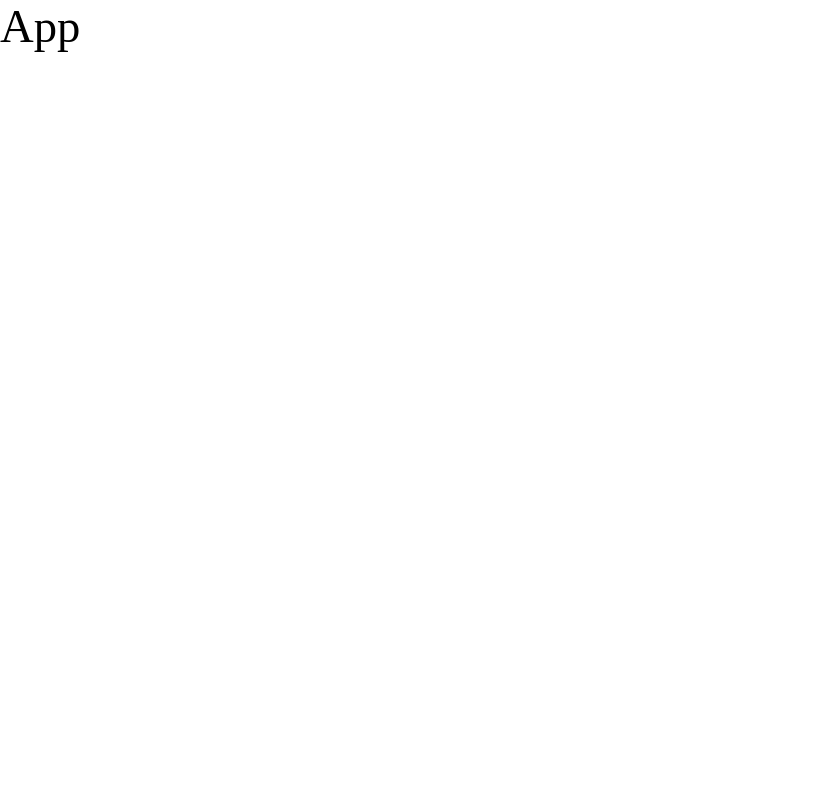
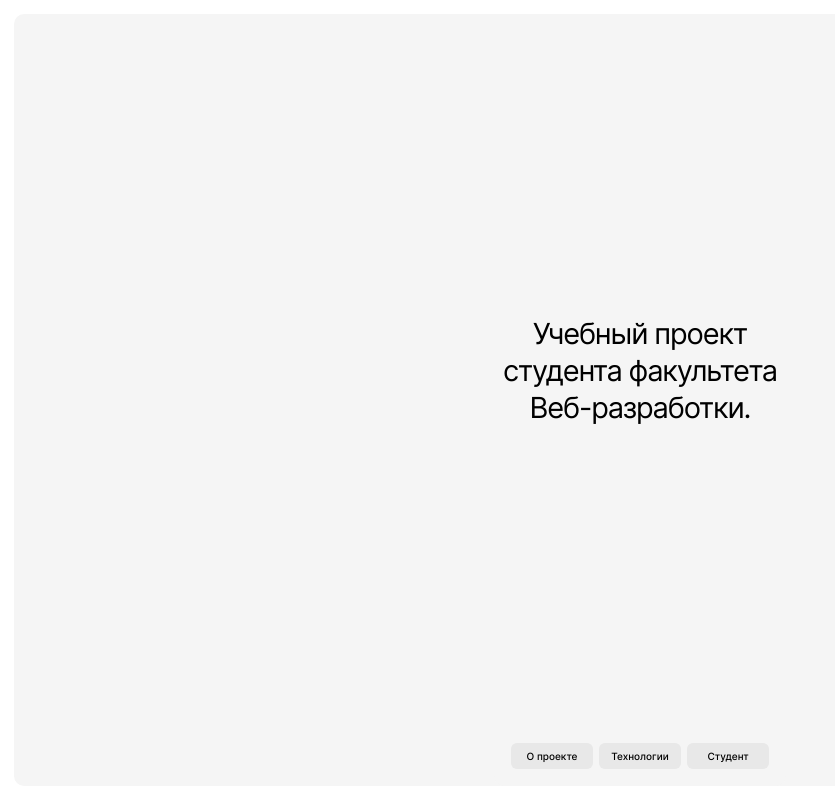
Before and after one commit to calorifer75/movies-explorer-frontend, a React (Create React App) app: page / in a window 1280 px wide. Shown: the whole page, without its empty margins (0-835 px from the left). Built offline with nearby package versions, Linux system fonts and the light colour scheme.

Commit message:
Компоненты Main, Promo, NavTab - 320

```diff
--- a/src/components/App/App.css
+++ b/src/components/App/App.css
@@ -1,3 +1,12 @@
-body {
-  font-size: 35pt;
+.page {
+  display: flex;
+  flex-direction: column;
+  align-items: center;
+  min-height: 100vh;
+  -moz-osx-font-smoothing: grayscale;
+  -webkit-font-smoothing: antialiased;
+  -webkit-text-size-adjust: 100%;
+  -ms-text-size-adjust: 100%;
+  -moz-text-size-adjust: 100%;
+  text-rendering: optimizeLegibility;
 }
--- a/src/components/App/App.js
+++ b/src/components/App/App.js
@@ -1,8 +1,11 @@
 import './App.css';
+import Main from '../Main/Main';
 
 function App() {
   return (
-    <div>App</div>
+    <div className='page'>
+      <Main />
+    </div>
   );
 }
 
--- /dev/null
+++ b/src/components/Main/Main.css
@@ -0,0 +1,3 @@
+.main {
+  background-color: #FAFAFA;
+}
--- /dev/null
+++ b/src/components/Main/Main.js
@@ -0,0 +1,10 @@
+import './Main.css';
+import Promo from '../Promo/Promo';
+
+function Main() {
+  return (
+    <Promo/>
+  );
+}
+
+export default Main;
--- /dev/null
+++ b/src/components/NavTab/NavTab.css
@@ -0,0 +1,41 @@
+.nav-tab {
+  background-color: #F5F5F5;
+  border-radius: 0 0 10px 10px;
+  padding: 17px;
+}
+
+.nav-tab__items {
+  margin: 0;
+  padding: 0;
+  list-style: none;
+  display: flex;
+  justify-content: center;
+}
+
+.nav-tab__item {
+  display: inline-block;
+  margin-right: 6px;
+  background: #E8E8E8;
+  border-radius: 6px;
+  width: 82px;
+  height: 26px;
+}
+
+.nav-tab__item:last-child {
+  margin-right: 0;
+}
+
+.nav-tab__link {
+  font-family: Inter;
+  font-style: normal;
+  font-weight: 500;
+  font-size: 10px;
+  line-height: 16px;
+  color: #000000;
+  text-decoration: none;
+  width: 100%;
+  height: 100%;
+  display: flex;
+  justify-content: center;
+  align-items: center;
+}
--- /dev/null
+++ b/src/components/NavTab/NavTab.js
@@ -0,0 +1,21 @@
+import './NavTab.css';
+
+function NavTab() {
+  return (
+    <nav className='nav-tab'>
+      <ul className='nav-tab__items'>
+        <li className='nav-tab__item'>
+          <a className='nav-tab__link' href='#about-project'>О проекте</a>
+        </li>
+        <li className='nav-tab__item'>
+          <a className='nav-tab__link' href='#techs'>Технологии</a>
+        </li>
+        <li className='nav-tab__item'>
+          <a className='nav-tab__link' href='#about-me'>Студент</a>
+        </li>
+      </ul>
+    </nav>
+  );
+}
+
+export default NavTab;
--- /dev/null
+++ b/src/components/Promo/Promo.css
@@ -0,0 +1,34 @@
+.promo {
+  width: 100%;
+  flex: 1 0 auto;
+  display: flex;
+  flex-direction: column;
+}
+
+.promo__text-wrapper {
+  flex: 1 0 auto;
+  display: flex;
+  flex-direction: column;
+  justify-content: center;
+  align-items: center;
+  background-color: #F5F5F5;
+  border-radius: 10px;
+  margin: 14px;
+}
+
+.promo__text-banner {
+  display: flex;
+  flex-direction: column;
+  justify-content: center;
+  flex: 1 0 auto;
+  font-family: Inter;
+  font-style: normal;
+  font-weight: normal;
+  font-size: 29px;
+  line-height: 37px;
+  text-align: center;
+  letter-spacing: -0.04em;
+  padding: 0;
+  margin: 0;
+  width: 292px;
+}
--- /dev/null
+++ b/src/components/Promo/Promo.js
@@ -0,0 +1,17 @@
+import './Promo.css';
+import NavTab from '../NavTab/NavTab';
+
+function Promo() {
+  return (
+    <section className='promo'>
+      <div className='promo__text-wrapper'>
+        <p className='promo__text-banner'>
+          Учебный проект студента факультета Веб-разработки.
+        </p>
+      <NavTab/>
+      </div>
+    </section>
+  );
+}
+
+export default Promo;
```
